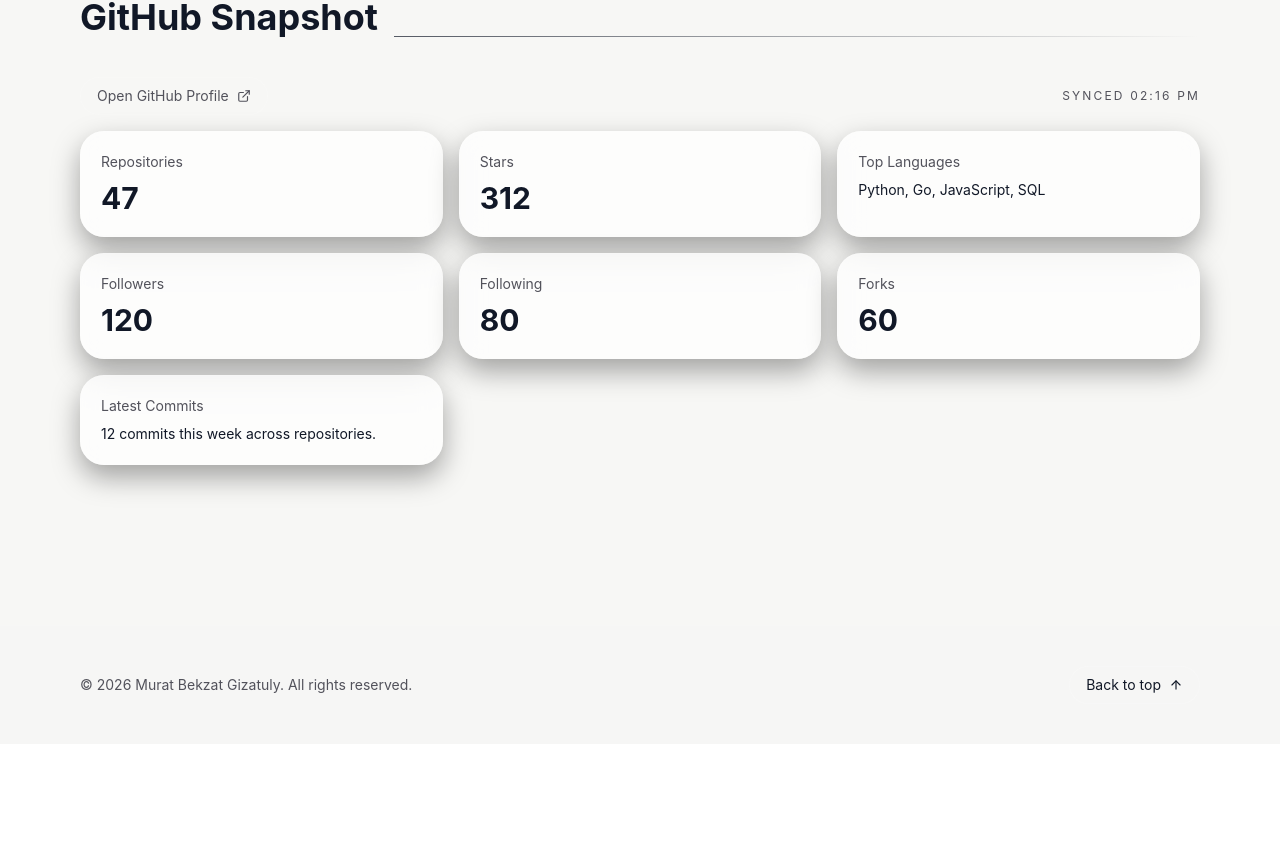
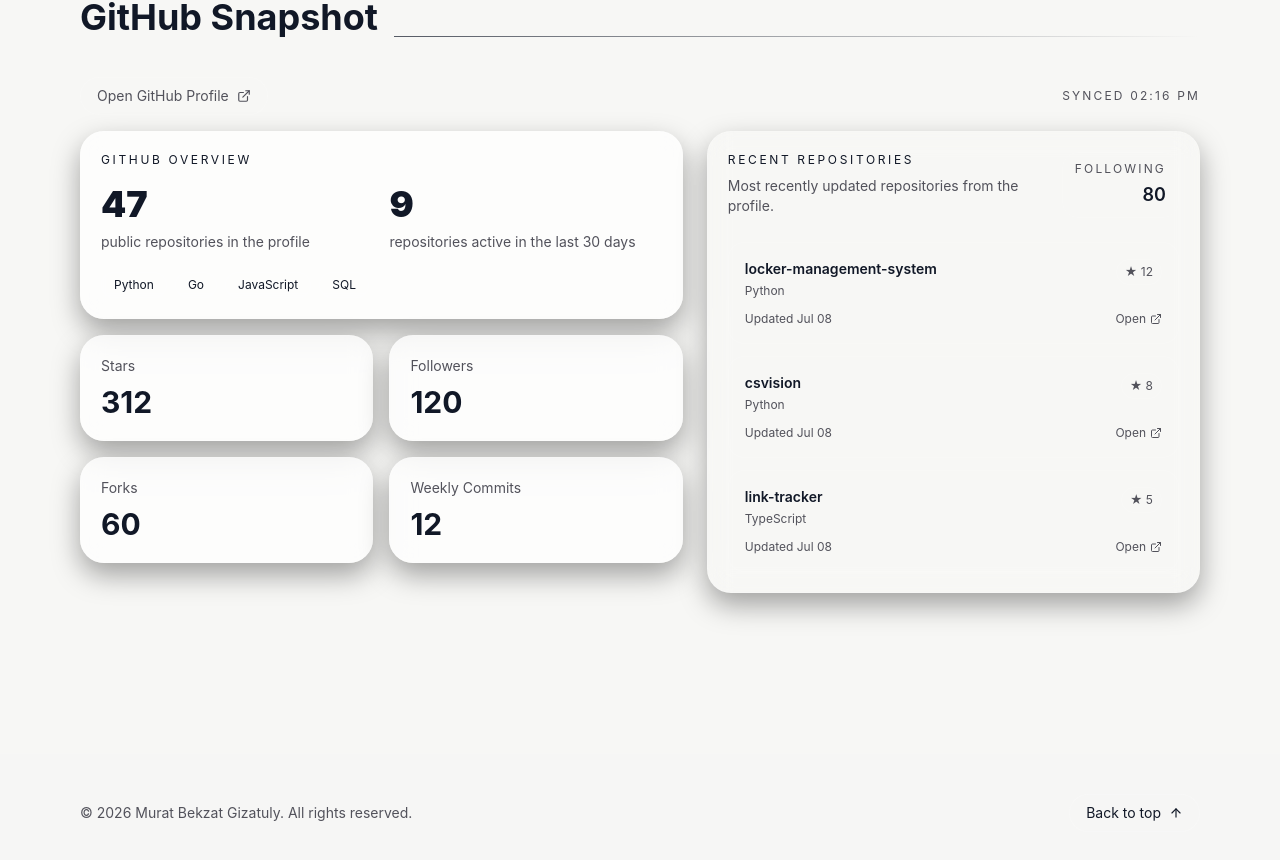
Before and after one commit to b3mug1/portfolio, a React (Vite) app: page / in a window 1280 px wide. Shown: the part 2212-3072 px from the top of the page. Before the commit the page ends 2956 px from the top, so only its background shows below. Built offline with nearby package versions, Linux system fonts and the light colour scheme; no server answers.

Commit message:
feat: enhance GitHub stats with recent repositories and active repo count

```diff
--- a/src/pages/HomePage.tsx
+++ b/src/pages/HomePage.tsx
@@ -60,6 +60,30 @@ export default function HomePage() {
         followers: 120,
         following: 80,
         forks: 60,
+        activeReposLast30Days: 9,
+        recentRepos: [
+          {
+            name: "locker-management-system",
+            url: "https://github.com/b3mug1/locker-management-system",
+            language: "Python",
+            stars: 12,
+            updatedAt: new Date().toISOString()
+          },
+          {
+            name: "csvision",
+            url: "https://github.com/b3mug1/csvision",
+            language: "Python",
+            stars: 8,
+            updatedAt: new Date().toISOString()
+          },
+          {
+            name: "link-tracker",
+            url: "https://github.com/b3mug1/link-tracker",
+            language: "TypeScript",
+            stars: 5,
+            updatedAt: new Date().toISOString()
+          }
+        ],
         profileUrl: "https://github.com/b3mug1",
         lastSyncedAt: new Date().toISOString()
       }
@@ -77,6 +101,18 @@ export default function HomePage() {
       minute: "2-digit"
     });
   }, [snapshot.lastSyncedAt, locale]);
+
+  const formatRepoDate = (value: string) => {
+    const date = new Date(value);
+    if (Number.isNaN(date.getTime())) {
+      return locale === "en" ? "recently" : "недавно";
+    }
+
+    return date.toLocaleDateString(locale === "en" ? "en-US" : "ru-RU", {
+      day: "2-digit",
+      month: "short"
+    });
+  };
 
   return (
     <div>
@@ -254,38 +290,110 @@ export default function HomePage() {
           </p>
         </div>
 
-        <div className="grid gap-4 sm:grid-cols-2 lg:grid-cols-3">
-          <Card>
-            <p className="text-sm text-muted">{locale === "en" ? "Repositories" : "Репозитории"}</p>
-            <p className="mt-2 text-3xl font-bold text-text">{snapshot.repos}</p>
+        <div className="grid gap-6 lg:grid-cols-[1.1fr_0.9fr]">
+          <div className="space-y-4">
+            <Card className="overflow-hidden border-white/15 bg-[radial-gradient(circle_at_top_right,rgba(255,255,255,0.12),transparent_42%),rgba(255,255,255,0.03)]">
+              <p className="text-xs uppercase tracking-[0.22em] text-primary">
+                {locale === "en" ? "GitHub Overview" : "Обзор GitHub"}
+              </p>
+              <div className="mt-4 grid gap-4 sm:grid-cols-2">
+                <div>
+                  <p className="text-4xl font-black text-text">{snapshot.repos}</p>
+                  <p className="mt-2 text-sm text-muted">
+                    {locale === "en" ? "public repositories in the profile" : "публичных репозиториев в профиле"}
+                  </p>
+                </div>
+                <div>
+                  <p className="text-4xl font-black text-text">{snapshot.activeReposLast30Days}</p>
+                  <p className="mt-2 text-sm text-muted">
+                    {locale === "en" ? "repositories active in the last 30 days" : "репозиториев с активностью за 30 дней"}
+                  </p>
+                </div>
+              </div>
+              <div className="mt-5 flex flex-wrap gap-2">
+                {snapshot.languages.length > 0 ? (
+                  snapshot.languages.map((language) => (
+                    <span key={language} className="rounded-full border border-white/10 bg-white/5 px-3 py-1 text-xs text-text">
+                      {language}
+                    </span>
+                  ))
+                ) : (
+                  <span className="rounded-full border border-white/10 bg-white/5 px-3 py-1 text-xs text-text">
+                    {locale === "en" ? "No language data" : "Нет данных по языкам"}
+                  </span>
+                )}
+              </div>
             </Card>
+
+            <div className="grid gap-4 sm:grid-cols-2">
               <Card>
                 <p className="text-sm text-muted">{locale === "en" ? "Stars" : "Звёзды"}</p>
                 <p className="mt-2 text-3xl font-bold text-text">{snapshot.stars}</p>
               </Card>
               <Card>
-            <p className="text-sm text-muted">{locale === "en" ? "Top Languages" : "Основные языки"}</p>
-            <p className="mt-2 text-sm text-text">{snapshot.languages.join(", ") || (locale === "en" ? "No data" : "Нет данных")}</p>
-          </Card>
-          <Card>
-            <p className="text-sm text-muted">Followers</p>
+                <p className="text-sm text-muted">{locale === "en" ? "Followers" : "Подписчики"}</p>
                 <p className="mt-2 text-3xl font-bold text-text">{snapshot.followers}</p>
               </Card>
               <Card>
-            <p className="text-sm text-muted">Following</p>
-            <p className="mt-2 text-3xl font-bold text-text">{snapshot.following}</p>
-          </Card>
-          <Card>
-            <p className="text-sm text-muted">Forks</p>
+                <p className="text-sm text-muted">{locale === "en" ? "Forks" : "Форки"}</p>
                 <p className="mt-2 text-3xl font-bold text-text">{snapshot.forks}</p>
               </Card>
               <Card>
-            <p className="text-sm text-muted">{locale === "en" ? "Latest Commits" : "Последние коммиты"}</p>
-            <p className="mt-2 text-sm text-text">
+                <p className="text-sm text-muted">{locale === "en" ? "Weekly Commits" : "Коммиты за неделю"}</p>
+                <p className="mt-2 text-3xl font-bold text-text">{snapshot.commits}</p>
+              </Card>
+            </div>
+          </div>
+
+          <Card className="border-white/15 bg-white/[0.03]">
+            <div className="flex items-start justify-between gap-4">
+              <div>
+                <p className="text-xs uppercase tracking-[0.22em] text-primary">
+                  {locale === "en" ? "Recent Repositories" : "Последние репозитории"}
+                </p>
+                <p className="mt-2 text-sm text-muted">
                   {locale === "en"
-                ? `${snapshot.commits} commits this week across repositories.`
-                : `${snapshot.commits} коммитов за эту неделю по репозиториям.`}
+                    ? "Most recently updated repositories from the profile."
+                    : "Репозитории, которые обновлялись последними."}
                 </p>
+              </div>
+              <div className="rounded-2xl border border-white/10 px-3 py-2 text-right">
+                <p className="text-xs uppercase tracking-[0.18em] text-muted">
+                  {locale === "en" ? "Following" : "Подписок"}
+                </p>
+                <p className="mt-1 text-lg font-semibold text-text">{snapshot.following}</p>
+              </div>
+            </div>
+
+            <div className="mt-6 space-y-3">
+              {snapshot.recentRepos.map((repo) => (
+                <a
+                  key={repo.url}
+                  href={repo.url}
+                  target="_blank"
+                  rel="noreferrer"
+                  className="block rounded-2xl border border-white/10 bg-white/[0.03] p-4 transition hover:border-white/20 hover:bg-white/[0.05]"
+                >
+                  <div className="flex items-start justify-between gap-3">
+                    <div>
+                      <p className="text-sm font-semibold text-text">{repo.name}</p>
+                      <p className="mt-1 text-xs text-muted">
+                        {repo.language ?? (locale === "en" ? "Language not specified" : "Язык не указан")}
+                      </p>
+                    </div>
+                    <span className="inline-flex items-center gap-1 rounded-full border border-white/10 px-2 py-1 text-xs text-muted">
+                      ★ {repo.stars}
+                    </span>
+                  </div>
+                  <div className="mt-3 flex items-center justify-between text-xs text-muted">
+                    <span>{locale === "en" ? "Updated" : "Обновлён"} {formatRepoDate(repo.updatedAt)}</span>
+                    <span className="inline-flex items-center gap-1">
+                      {locale === "en" ? "Open" : "Открыть"} <ExternalLink size={12} />
+                    </span>
+                  </div>
+                </a>
+              ))}
+            </div>
           </Card>
         </div>
       </section>
--- a/src/services/github.ts
+++ b/src/services/github.ts
@@ -8,9 +8,13 @@ type GithubUserApi = {
 };
 
 type GithubRepoApi = {
+  name?: string;
+  html_url?: string;
   stargazers_count?: number;
   forks_count?: number;
   language?: string | null;
+  pushed_at?: string;
+  updated_at?: string;
 };
 
 type GithubEventApi = {
@@ -62,6 +66,7 @@ export async function fetchGithubStats(username: string, token?: string): Promis
       .map(([language]) => language);
 
     const weekAgo = Date.now() - 7 * 24 * 60 * 60 * 1000;
+    const monthAgo = Date.now() - 30 * 24 * 60 * 60 * 1000;
     const commits = events.reduce((total, event) => {
       if (event.type !== "PushEvent" || !event.created_at) {
         return total;
@@ -75,6 +80,30 @@ export async function fetchGithubStats(username: string, token?: string): Promis
       return total + (event.payload?.size ?? 0);
     }, 0);
 
+    const activeReposLast30Days = repos.filter((repo) => {
+      if (!repo.pushed_at) {
+        return false;
+      }
+
+      const pushedAt = new Date(repo.pushed_at).getTime();
+      return !Number.isNaN(pushedAt) && pushedAt >= monthAgo;
+    }).length;
+
+    const recentRepos = [...repos]
+      .sort((a, b) => {
+        const aUpdated = new Date(a.pushed_at ?? a.updated_at ?? 0).getTime();
+        const bUpdated = new Date(b.pushed_at ?? b.updated_at ?? 0).getTime();
+        return bUpdated - aUpdated;
+      })
+      .slice(0, 3)
+      .map((repo) => ({
+        name: repo.name ?? "unknown",
+        url: repo.html_url ?? `https://github.com/${username}`,
+        language: repo.language ?? null,
+        stars: repo.stargazers_count ?? 0,
+        updatedAt: repo.pushed_at ?? repo.updated_at ?? new Date().toISOString()
+      }));
+
     return {
       repos: user.public_repos ?? 0,
       stars,
@@ -83,6 +112,8 @@ export async function fetchGithubStats(username: string, token?: string): Promis
       followers: user.followers ?? 0,
       following: user.following ?? 0,
       forks,
+      activeReposLast30Days,
+      recentRepos,
       profileUrl: user.html_url ?? `https://github.com/${username}`,
       lastSyncedAt: new Date().toISOString()
     };
--- a/src/types/index.ts
+++ b/src/types/index.ts
@@ -56,6 +56,14 @@ export type GithubStats = {
   followers: number;
   following: number;
   forks: number;
+  activeReposLast30Days: number;
+  recentRepos: Array<{
+    name: string;
+    url: string;
+    language: string | null;
+    stars: number;
+    updatedAt: string;
+  }>;
   profileUrl: string;
   lastSyncedAt: string;
 };
```
Lines whose indentation alone changed are shown as unchanged.
